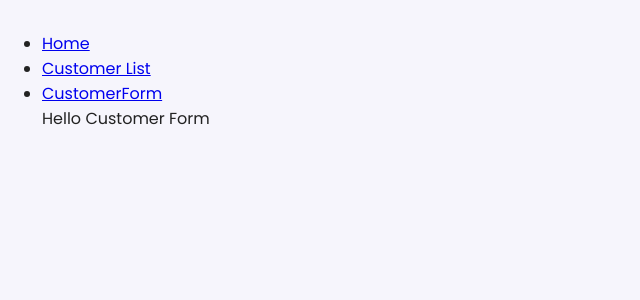
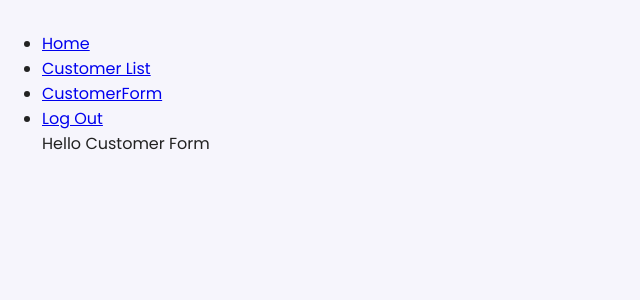
Before and after one commit to camposyuri/expensive_controls_fe, a React (Create React App) app: page /customer-form in a window 1280 px wide. Shown: the top 300 px of the page, without its empty margins (0-640 px from the left). Built offline with nearby package versions, Linux system fonts and the light colour scheme.

Commit message:
feat: Created structure of the routes private

```diff
--- a/src/components/Menu/index.js
+++ b/src/components/Menu/index.js
@@ -6,13 +6,16 @@ const Menu = () => {
 			<nav>
 				<ul>
 					<li>
-						<Link to="/">Home</Link>
+						<Link to="/home">Home</Link>
 					</li>
 					<li>
 						<Link to="/customer-list">Customer List</Link>
 					</li>
 					<li>
 						<Link to="/customer-form">CustomerForm</Link>
+					</li>
+					<li>
+						<Link to="/">Log Out</Link>
 					</li>
 				</ul>
 			</nav>
--- a/src/routes/index.js
+++ b/src/routes/index.js
@@ -4,14 +4,13 @@ import Menu from "../components/Menu";
 import CustomerForm from "../pages/Customer/form";
 import CustomerList from "../pages/Customer/list";
 import Home from "../pages/Home";
-
 import LoginForm from "../pages/Login/form";
 
 const RoutesComponents = () => {
 	return (
 		<Routes>
-			<Route index element={<LoginForm />} />
-			<Route path="/" element={<Menu />}>
+			<Route path="/" element={<LoginForm />} />
+			<Route element={<Menu />}>
 				<Route path="home" element={<Home />} />
 				<Route path="customer-list" element={<CustomerList />} />
 				<Route path="customer-form" element={<CustomerForm />} />
```
